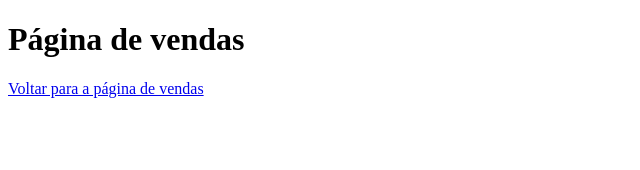
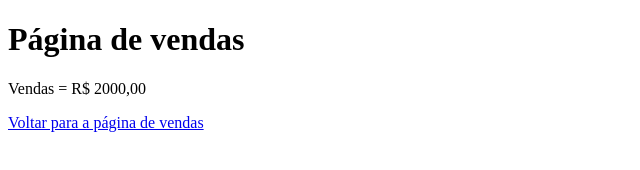
Before and after one commit to Andrezao-36/aulagithub, a plain HTML site: page vendas.html in a window 1280 px wide. Shown: the whole page, without its empty margins (0-640 px from the left). Drawn offline with Linux system fonts and the light colour scheme.

Commit message:
Acrescentado o valor das vendas

```diff
--- a/vendas.html
+++ b/vendas.html
@@ -7,6 +7,7 @@
 </head>
 <body>
     <h1>Página de vendas</h1>
+    <p>Vendas = R$ 2000,00 </p>
     <a href="index.html">Voltar para a página de vendas</a>
 </body>
 </html>
```
